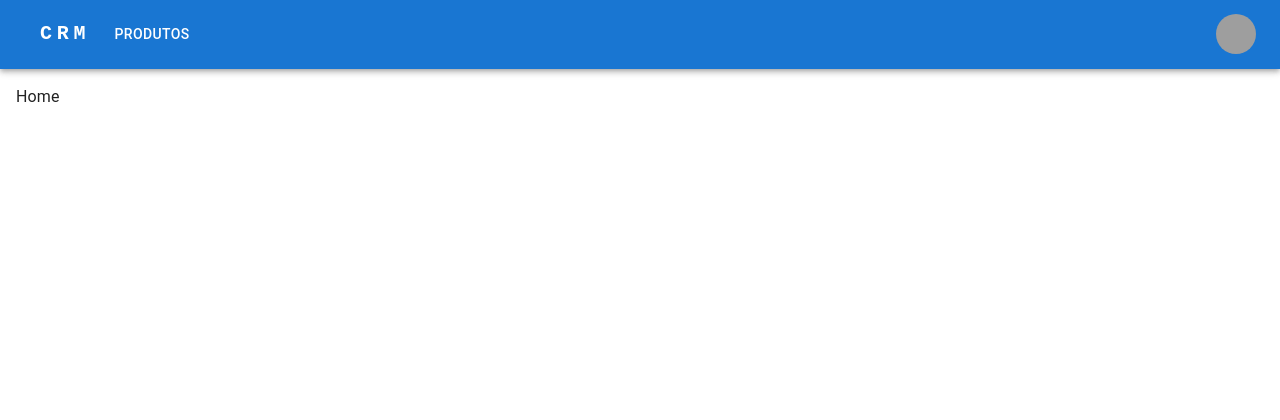
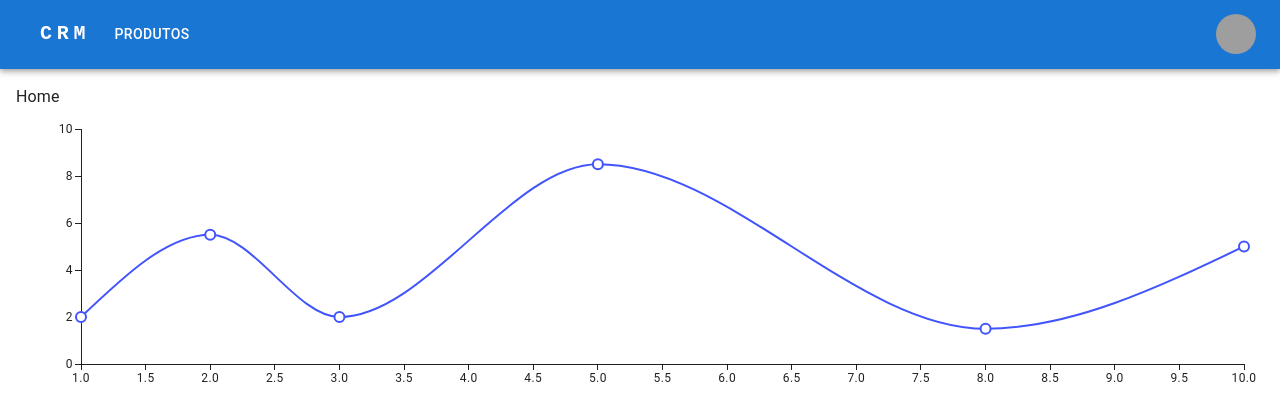
Before and after one commit to BettBernarda/CRM-React-project, a React (Vite) app: page / in a window 1280 px wide. Shown: the top 420 px of the page. Built offline with nearby package versions, Linux system fonts and the light colour scheme; grey boxes are pictures that could not be loaded; some icons are missing.

Commit message:
Adicionei o componente de gráfico de linha do MUI e aloquei no menu

```diff
--- a/package.json
+++ b/package.json
@@ -15,6 +15,7 @@
     "@emotion/styled": "^11.14.0",
     "@mui/icons-material": "^7.1.1",
     "@mui/material": "^7.1.1",
+    "@mui/x-charts": "^8.5.2",
     "@tailwindcss/vite": "^4.1.10",
     "axios": "^1.9.0",
     "json-server": "^1.0.0-beta.3",
--- a/src/App.jsx
+++ b/src/App.jsx
@@ -1,6 +1,7 @@
 import { createBrowserRouter, RouterProvider } from "react-router-dom";
 import DefaultTemplate from "./pages/DefaultTemplate";
 import ProductsPage from "./pages/ProductsPage";
+import ChartsPage from "./pages/ChartsPage"
 
 export default function App() {
   const router = createBrowserRouter([
@@ -11,7 +12,12 @@ export default function App() {
         {
           path: "/produtos",
           element: <ProductsPage />
+        },
+        {
+          path: "/",
+          element: <ChartsPage/>
         }
+
       ]
     }
   ])
--- /dev/null
+++ b/src/pages/ChartsPage.jsx
@@ -0,0 +1,16 @@
+import * as React from 'react';
+import { LineChart } from '@mui/x-charts/LineChart';
+
+export default function ChartsPage() {
+  return (
+    <LineChart
+      xAxis={[{ data: [1, 2, 3, 5, 8, 10] }]}
+      series={[
+        {
+          data: [2, 5.5, 2, 8.5, 1.5, 5],
+        },
+      ]}
+      height={300}
+    />
+  );
+}
```
Also changed, not shown: 1 other file (tests, documents, lock files or other folders).
